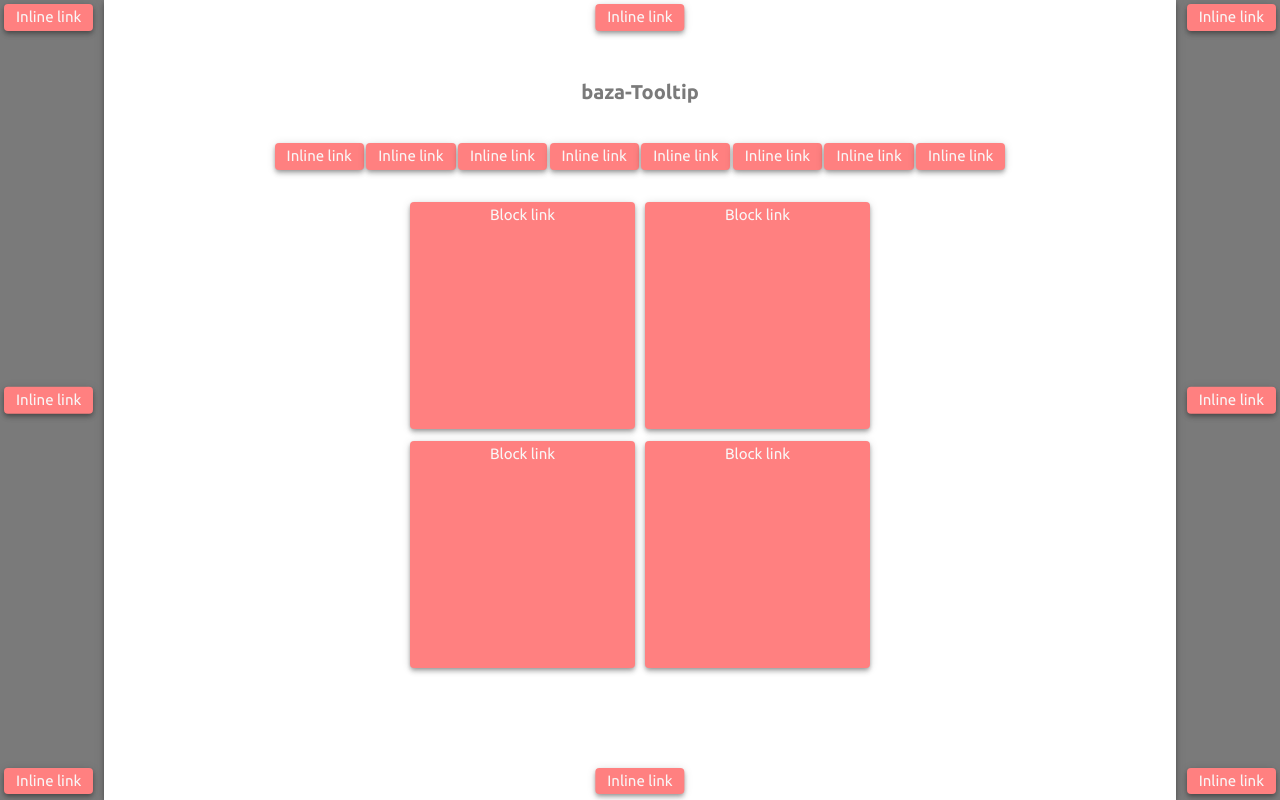
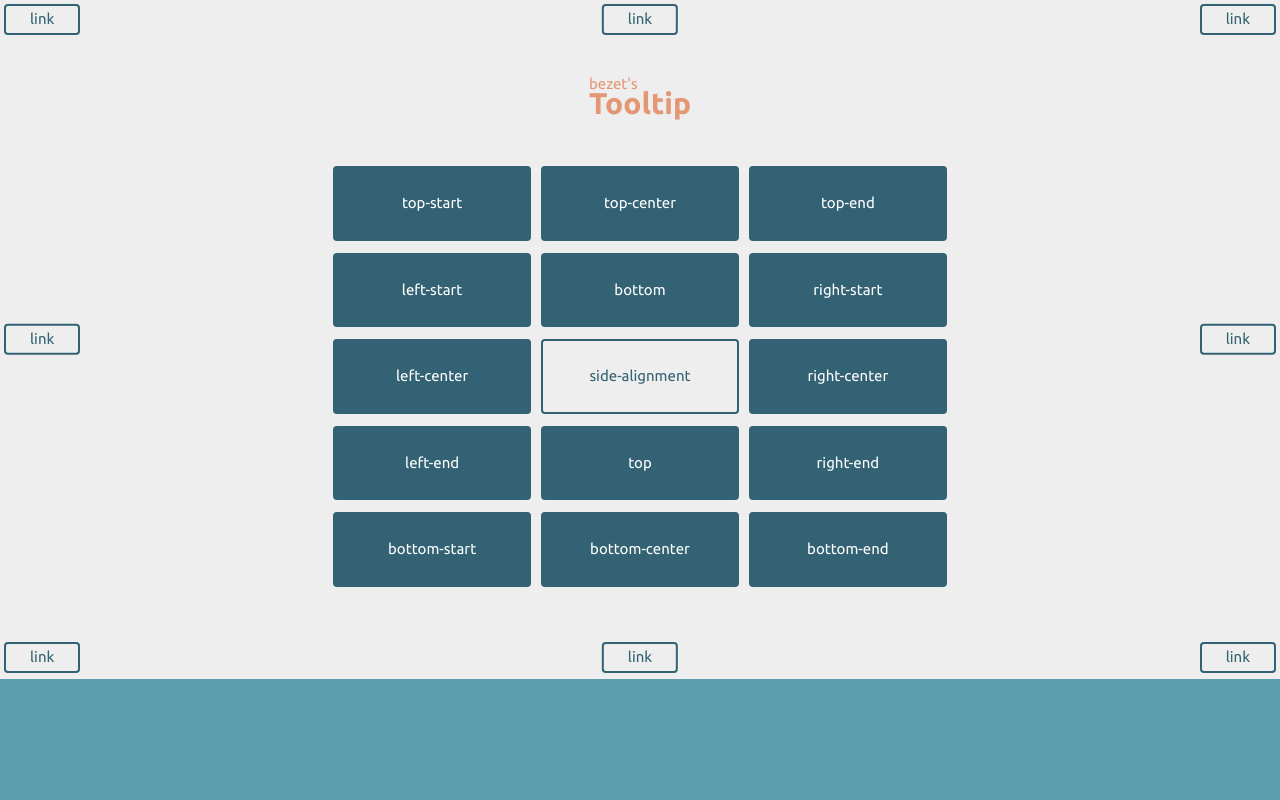
Before and after one commit to bezet/tooltip, a website built with webpack: page docs/index.html in a window 1280 px wide. Built offline with Linux system fonts and the light colour scheme.

Commit message:
Up dist & docs

```diff
--- a/docs/demo.css
+++ b/docs/demo.css
@@ -433,16 +433,20 @@ template {
   display: none;
 }
 
+/* Coolors Exported Palette - coolors.co/2d3142-4f5d75-bfc0c0-ffffff-ef8354 */
+/* RGB */
 *, *:before, *:after {
   box-sizing: border-box;
 }
 
 ::selection {
-  background: #f9f7f7;
+  color: #eeeeee;
+  background: #e39774;
 }
 
 ::-moz-selection {
-  background: #f9f7f7;
+  color: #eeeeee;
+  background: #e39774;
 }
 
 html {
@@ -453,79 +457,95 @@ html {
 body {
   position: relative;
   width: 100%;
-  height: 100vh;
-  min-height: 720px;
-  background: #7a7a7a;
+  background: #5c9ead;
 }
 
 .wrapper {
   width: 100%;
-  max-width: 1080px;
   height: 100%;
+  min-height: 100vh;
+  padding: 0;
   margin: 0 auto;
-  padding: 0 4px;
 }
 
 .inner-column {
+  position: relative;
   height: 100%;
-  padding: 40px 20px;
+  padding: 18px 18px 80px;
   text-align: center;
-  background: #ffffff;
-  box-shadow: 0 4px 5px 0 rgba(0, 0, 0, 0.14), 0 1px 10px 0 rgba(0, 0, 0, 0.12), 0 2px 4px -1px rgba(0, 0, 0, 0.3);
+  background: #eeeeee;
+}
+
+.site-header {
+  padding: 60px 0 40px;
 }
 
 .lib-name {
-  padding: 40px 0;
+  display: inline-block;
+  padding: 0;
   margin: 0;
-  color: #7a7a7a;
+  font-size: 3rem;
+  line-height: .85;
+  color: #e39774;
 }
 
-.anchor {
+.lib-name span {
+  display: block;
+  font-size: .5em;
+  font-weight: normal;
+  text-align: left;
+}
+
+.btn {
   display: inline-block;
-  padding: 2px 12px;
+  padding: 6px 24px;
   margin-bottom: 2px;
   font-size: 1.5rem;
   line-height: 1.5;
   text-decoration: none;
   border-radius: 4px;
-  color: #f9f7f7;
-  background: #ff8080;
-  box-shadow: 0 4px 5px 0 rgba(0, 0, 0, 0.14), 0 1px 10px 0 rgba(0, 0, 0, 0.12), 0 2px 4px -1px rgba(0, 0, 0, 0.3);
+  color: white;
+  background: #326273;
+  border: 2px solid #326273;
   transition: opacity .3s ease;
+}
+
+.btn--ghost {
+  padding: 2px 24px;
+  color: #326273;
+  background: transparent;
+  border: 2px solid #326273;
+  box-shadow: none;
 }
 
 .blocks {
   width: 100%;
-  max-width: 480px;
+  max-width: 640px;
   padding: 5px;
-  margin: 20px auto;
+  margin: 0 auto;
   list-style: none;
   font-size: 0;
 }
 
 .blocks__item {
   display: inline-block;
-  width: 50%;
+  width: 33%;
   padding: 5px;
 }
 
-.anchor--block {
-  display: block;
-  float: left;
+.blocks__item .btn {
   width: 100%;
-  height: 0;
-  padding-bottom: 100%;
-  background: #ff8080;
+  padding: 24px 12px;
 }
 
-.anchor--left-top,
-.anchor--left-center,
-.anchor--left-bottom,
-.anchor--center-top,
-.anchor--center-bottom,
-.anchor--right-top,
-.anchor--right-center,
-.anchor--right-bottom {
+.btn--left-top,
+.btn--left-center,
+.btn--left-bottom,
+.btn--center-top,
+.btn--center-bottom,
+.btn--right-top,
+.btn--right-center,
+.btn--right-bottom {
   position: absolute;
   left: unset;
   right: unset;
@@ -533,20 +553,20 @@ body {
   bottom: unset;
 }
 
-.anchor--center-top,
-.anchor--center-bottom {
+.btn--center-top,
+.btn--center-bottom {
   left: 50%;
   -webkit-transform: translate(-50%, 0);
       -ms-transform: translate(-50%, 0);
           transform: translate(-50%, 0);
 }
 
-.anchor--left-top {
+.btn--left-top {
   top: 4px;
   left: 4px;
 }
 
-.anchor--left-center {
+.btn--left-center {
   top: 50%;
   left: 4px;
   -webkit-transform: translate(0, -50%);
@@ -554,25 +574,25 @@ body {
           transform: translate(0, -50%);
 }
 
-.anchor--left-bottom {
+.btn--left-bottom {
   bottom: 4px;
   left: 4px;
 }
 
-.anchor--center-top {
+.btn--center-top {
   top: 4px;
 }
 
-.anchor--center-bottom {
+.btn--center-bottom {
   bottom: 4px;
 }
 
-.anchor--right-top {
+.btn--right-top {
   top: 4px;
   right: 4px;
 }
 
-.anchor--right-center {
+.btn--right-center {
   top: 50%;
   right: 4px;
   -webkit-transform: translate(0, -50%);
@@ -580,29 +600,14 @@ body {
           transform: translate(0, -50%);
 }
 
-.anchor--right-bottom {
+.btn--right-bottom {
   bottom: 4px;
   right: 4px;
 }
 
 .tooltip {
   padding: 8px 12px;
-  font-size: 1.2rem;
+  font-size: 1.4rem;
+  line-height: 1.4;
   font-family: 'Ubuntu', sans-serif;
 }
-
-.tooltip-content {
-  display: none;
-}
-
-.tooltip-content p {
-  margin: 0 0 6px;
-}
-
-.tooltip-content ul {
-  padding: 0;
-  margin: 0 0 6px;
-  font-size: 1em;
-  list-style: disc;
-  list-style-position: inside;
-}
--- a/docs/index.html
+++ b/docs/index.html
@@ -4,7 +4,7 @@
   <meta charset="UTF-8">
   <meta name="viewport" content="width=device-width, initial-scale=1.0">
   <meta http-equiv="X-UA-Compatible" content="ie=edge">
-  <title>baza-tooltip</title>
+  <title>bezet's Tooltip</title>
 
   <link href="https://fonts.googleapis.com/css?family=Ubuntu:400,700" rel="stylesheet">
 
@@ -15,43 +15,72 @@
 
   <div class="wrapper">
     <div class="inner-column">
-      <h1 class="lib-name">baza-Tooltip</h1>
-
-      <a class="anchor" href="#" title="Inline link title tooltip">Inline link</a>
-      <a class="anchor" href="#" title="Inline link title tooltip">Inline link</a>
-      <a class="anchor" href="#" title="Inline link title tooltip">Inline link</a>
-      <a class="anchor" href="#" title="Inline link title tooltip">Inline link</a>
-      <a class="anchor" href="#" title="Inline link title tooltip">Inline link</a>
-      <a class="anchor" href="#" title="Inline link title tooltip">Inline link</a>
-      <a class="anchor" href="#" title="Inline link title tooltip">Inline link</a>
-      <a class="anchor" href="#" title="Inline link title tooltip">Inline link</a>
+      <header class="site-header">
+        <h1 class="lib-name"><span>bezet's</span> Tooltip</h1>
+      </header>
 
       <ul class="blocks">
         <li class="blocks__item">
-          <a class="anchor anchor--block" href="#" title="Block link title tooltip">Block link</a></li>
+          <a class="btn" href="#" title="This is example content. You can set it by adding title or data-tooltip attribute." data-position="top-start">top-start</a>
+        </li>
         <li class="blocks__item">
-          <a class="anchor anchor--block" href="#" title="Block link title tooltip">Block link</a></li>
+          <a class="btn" href="#" title="This is example content. You can set it by adding title or data-tooltip attribute." data-position="top-center">top-center</a>
+        </li>
         <li class="blocks__item">
-          <a class="anchor anchor--block" href="#" title="" data-tooltip="Block link data-title tooltip" data-position="left-center">Block link</a></li>
+          <a class="btn" href="#" title="This is example content. You can set it by adding title or data-tooltip attribute." data-position="top-end">top-end</a>
+        </li>
         <li class="blocks__item">
-          <a class="anchor anchor--block" href="#" title="" data-tooltip="Block link bottom" data-position="bottom">Block link</a>
+          <a class="btn" href="#" title="This is example content. You can set it by adding title or data-tooltip attribute." data-position="left-start">left-start</a>
+        </li>
+        <li class="blocks__item">
+          <a class="btn" href="#" title="Tooltip is center aligned by default so you may provide only side setting." data-position="bottom">bottom</a>
+        </li>
+        <li class="blocks__item">
+          <a class="btn" href="#" title="This is example content. You can set it by adding title or data-tooltip attribute." data-position="right-start">right-start</a>
+        </li>
+        <li class="blocks__item">
+          <a class="btn" href="#" title="Tooltip is center aligned by default so you may provide only side setting." data-position="left-center">left-center</a>
+        </li>
+        <li class="blocks__item">
+          <span class="btn btn--ghost" data-tooltip="Tooltip position can be set by adding data-position attribute or passing options object to constructor. The setting consists of side and alignment string joined by hyphen.">side-alignment</span>
+        </li>
+        <li class="blocks__item">
+          <a class="btn" href="#" title="Tooltip is center aligned by default so you may provide only side setting." data-position="right-center">right-center</a>
+        </li>
+        <li class="blocks__item">
+          <a class="btn" href="#" title="This is example content. You can set it by adding title or data-tooltip attribute." data-position="left-end">left-end</a>
+        </li>
+        <li class="blocks__item">
+          <a class="btn" href="#" title="Tooltip is center aligned by default so you may provide only side setting." data-position="top">top</a>
+        </li>
+        <li class="blocks__item">
+          <a class="btn" href="#" title="This is example content. You can set it by adding title or data-tooltip attribute." data-position="right-end">right-end</a>
+        </li>
+        <li class="blocks__item">
+          <a class="btn" href="#" title="This is example content. You can set it by adding title or data-tooltip attribute." data-position="bottom-start">bottom-start</a>
+        </li>
+        <li class="blocks__item">
+          <a class="btn" href="#" title="This is example content. You can set it by adding title or data-tooltip attribute." data-position="bottom-center">bottom-center</a>
+        </li>
+        <li class="blocks__item">
+          <a class="btn" href="#" title="This is example content. You can set it by adding title or data-tooltip attribute." data-position="bottom-end">bottom-end</a>
         </li>
       </ul>
+
+      <a class="btn btn--ghost btn--left-top" href="#" title="This tooltip uses default top-center alignment but it also checks whether there is enough space - if not, the tooltip moves to the other side.">link</a>
+      <a class="btn btn--ghost btn--left-center" href="#" title="This tooltip uses default top-center alignment but it also checks whether there is enough space - if not, the tooltip moves to the other side.">link</a>
+      <a class="btn btn--ghost btn--left-bottom" href="#" title="This tooltip uses default top-center alignment but it also checks whether there is enough space - if not, the tooltip moves to the other side.">link</a>
+      <a class="btn btn--ghost btn--center-top" href="#" title="This tooltip uses default top-center alignment but it also checks whether there is enough space - if not, the tooltip moves to the other side.">link</a>
+      <a class="btn btn--ghost btn--center-bottom" href="#" title="This tooltip uses default top-center alignment but it also checks whether there is enough space - if not, the tooltip moves to the other side.">link</a>
+      <a class="btn btn--ghost btn--right-top" href="#" title="This tooltip uses default top-center alignment but it also checks whether there is enough space - if not, the tooltip moves to the other side.">link</a>
+      <a class="btn btn--ghost btn--right-center" href="#" title="This tooltip uses default top-center alignment but it also checks whether there is enough space - if not, the tooltip moves to the other side.">link</a>
+      <a class="btn btn--ghost btn--right-bottom" href="#" title="This tooltip uses default top-center alignment but it also checks whether there is enough space - if not, the tooltip moves to the other side.">link</a>
     </div>
-
-    <a class="anchor anchor--left-top" href="#" title="Inline link title tooltip">Inline link</a>
-    <a class="anchor anchor--left-center" href="#" title="Inline link title tooltip">Inline link</a>
-    <a class="anchor anchor--left-bottom" href="#" title="Inline link title tooltip">Inline link</a>
-    <a class="anchor anchor--center-top" href="#" title="Inline link title tooltip">Inline link</a>
-    <a class="anchor anchor--center-bottom" href="#" title="Inline link title tooltip">Inline link</a>
-    <a class="anchor anchor--right-top" href="#" title="Inline link title tooltip">Inline link</a>
-    <a class="anchor anchor--right-center" href="#" title="Inline link title tooltip">Inline link</a>
-    <a class="anchor anchor--right-bottom" href="#" title="Inline link title tooltip">Inline link</a>
   </div>
 
   <script type="text/javascript" src="dist/tooltip.js"></script>
   <script type="text/javascript">
-    var myTooltip = new Tooltip();
+    var myTooltip = new Tooltip({ selector: '.btn' });
   </script>
 </body>
 </html>
```
Also changed, not shown: dist/tooltip.css, dist/tooltip.js, docs/dist/tooltip.css, docs/dist/tooltip.js, 2 other files.
